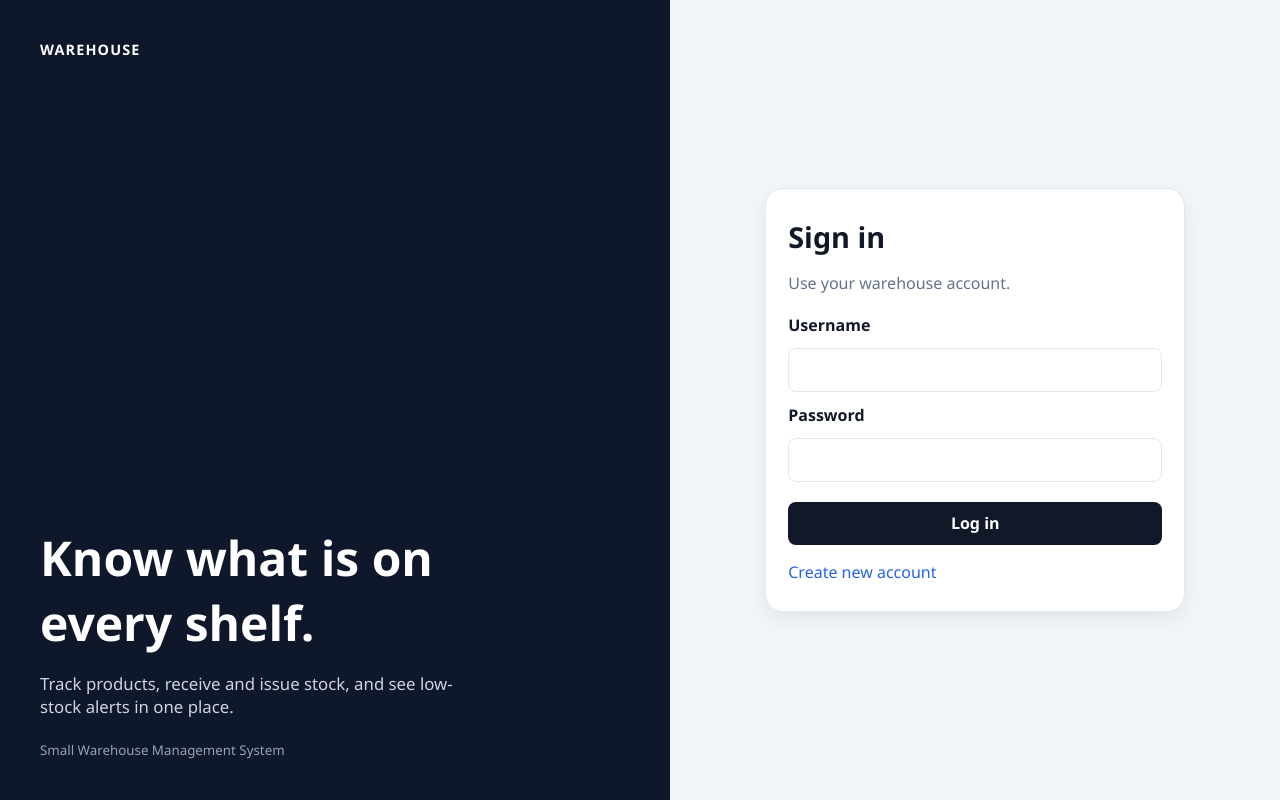
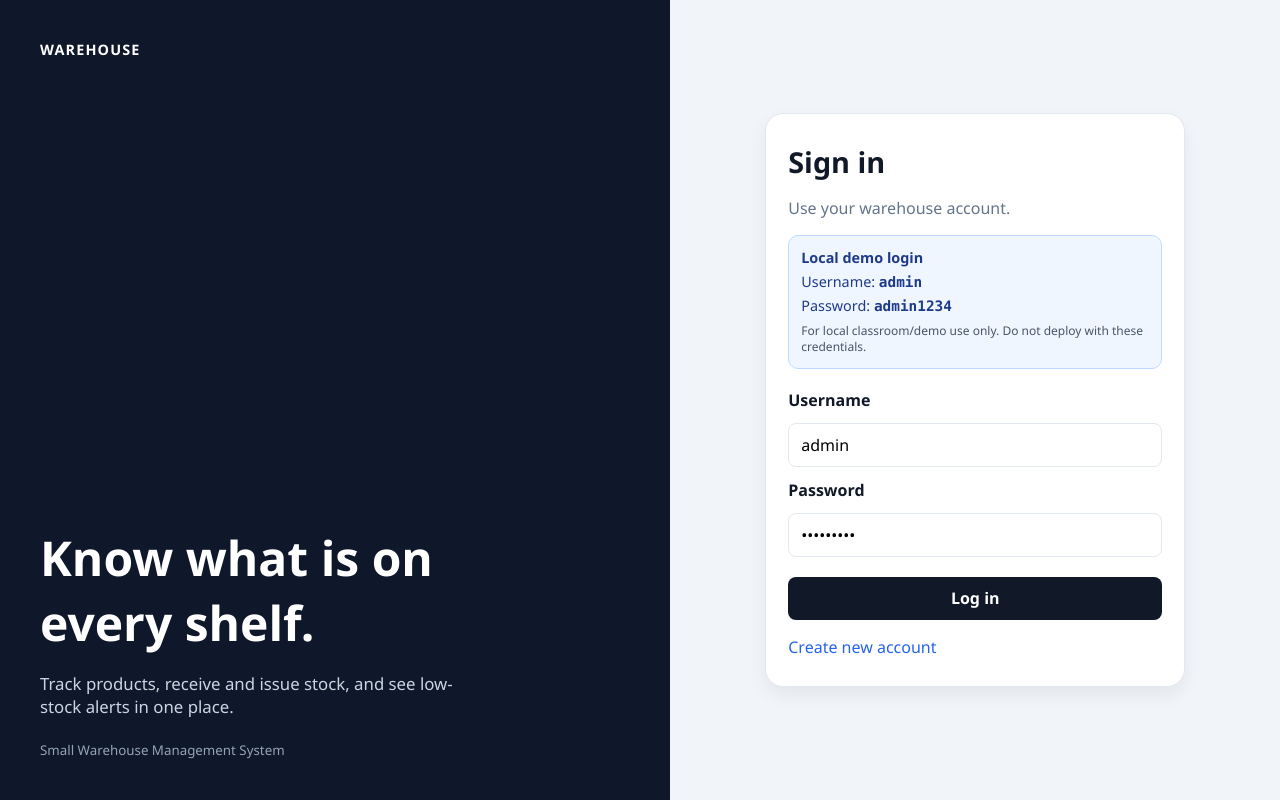
Before and after one commit to sokhour45/Gruop_2-project, a Flask app: page /login in a window 1280 px wide. Run offline with Flask 3, Linux system fonts and the light colour scheme; data comes from the database, SQL or seed files in the repository; both versions use the stored data as it was after the commit.

Commit message:
Describe your changes

```diff
--- a/warehouse/db.py
+++ b/warehouse/db.py
@@ -107,6 +107,23 @@ class WarehouseDB:
                 )
         except sqlite3.IntegrityError as error:
             raise ValueError("That username is already in use.") from error
+
+    def ensure_demo_admin(self, username: str, password: str) -> None:
+        username = username.strip()
+        if not username or len(password) < 8:
+            raise ValueError("A demo admin username and password of at least 8 characters are required.")
+        salt = secrets.token_bytes(16)
+        digest = hashlib.pbkdf2_hmac("sha256", password.encode("utf-8"), salt, 310_000)
+        password_hash = f"pbkdf2_sha256$310000${salt.hex()}${digest.hex()}"
+        with self._connection() as connection:
+            connection.execute(
+                """INSERT INTO users (username, password_hash, role)
+                VALUES (?, ?, 'admin')
+                ON CONFLICT(username) DO UPDATE SET
+                    password_hash = excluded.password_hash,
+                    role = 'admin'""",
+                (username, password_hash),
+            )
 
     def authenticate_user(self, username: str, password: str) -> User | None:
         with self._connection() as connection:
--- a/warehouse/static/styles.css
+++ b/warehouse/static/styles.css
@@ -442,6 +442,29 @@ button.danger-link, .danger-link {
   color: var(--muted);
 }
 
+.demo-credentials {
+  display: grid;
+  gap: 5px;
+  margin-top: 16px;
+  padding: 12px;
+  border: 1px solid #bfdbfe;
+  border-radius: 10px;
+  background: #eff6ff;
+  color: #1e3a8a;
+  font-size: 0.9rem;
+}
+
+.demo-credentials code {
+  font-family: Consolas, monospace;
+  font-weight: 700;
+}
+
+.demo-credentials small {
+  margin-top: 3px;
+  color: #475569;
+  line-height: 1.4;
+}
+
 .login-card form {
   display: flex;
   flex-direction: column;
--- a/warehouse/templates/login.html
+++ b/warehouse/templates/login.html
@@ -15,6 +15,14 @@
       <p class="muted">
         {{ 'Create the first administrator account.' if setup_mode else ('New accounts are registered as employees.' if register_mode else 'Use your warehouse account.') }}
       </p>
+      {% if not setup_mode and not register_mode %}
+        <div class="demo-credentials">
+          <strong>Local demo login</strong>
+          <span>Username: <code>{{ demo_admin_username }}</code></span>
+          <span>Password: <code>{{ demo_admin_password }}</code></span>
+          <small>For local classroom/demo use only. Do not deploy with these credentials.</small>
+        </div>
+      {% endif %}
       {% with messages = get_flashed_messages(with_categories=true) %}
         {% if messages %}
           <div class="flash-stack compact">
@@ -26,10 +34,10 @@
       {% endwith %}
       <form method="post">
         <label>Username</label>
-        <input type="text" name="username" value="{{ username }}" required>
+        <input type="text" name="username" value="{{ username or (demo_admin_username if not setup_mode and not register_mode else '') }}" required>
 
         <label>Password</label>
-        <input type="password" name="password" required>
+        <input type="password" name="password" value="{{ demo_admin_password if not setup_mode and not register_mode else '' }}" required>
 
         {% if setup_mode or register_mode %}
           <label>Confirm password</label>
--- a/warehouse/web_app.py
+++ b/warehouse/web_app.py
@@ -8,6 +8,9 @@ from flask import Flask, flash, redirect, render_template, request, send_file, s
 
 from warehouse.db import WarehouseDB
 from warehouse.validation import CATEGORIES, UNITS, FieldError, validate_product, validate_movement
+
+DEMO_ADMIN_USERNAME = "admin"
+DEMO_ADMIN_PASSWORD = "admin1234"
 
 
 def create_app() -> Flask:
@@ -22,6 +25,7 @@ def create_app() -> Flask:
 
     if not db.has_users():
         db.seed_sample_data()
+    db.ensure_demo_admin(DEMO_ADMIN_USERNAME, DEMO_ADMIN_PASSWORD)
 
     def current_user() -> dict[str, str] | None:
         user = session.get("user")
@@ -67,6 +71,8 @@ def create_app() -> Flask:
             "CATEGORIES": CATEGORIES,
             "UNITS": UNITS,
             "user_roles": ("admin", "manager", "employee"),
+            "demo_admin_username": DEMO_ADMIN_USERNAME,
+            "demo_admin_password": DEMO_ADMIN_PASSWORD,
         }
 
     @app.route("/")
```
Also changed, not shown: warehouse/tempCodeRunnerFile.py (added, +11 -0 lines), README.md, warehouse.db.
